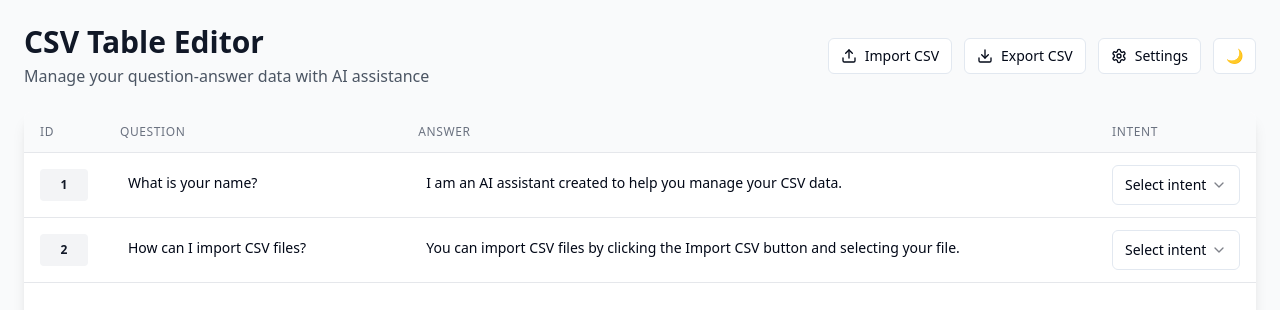
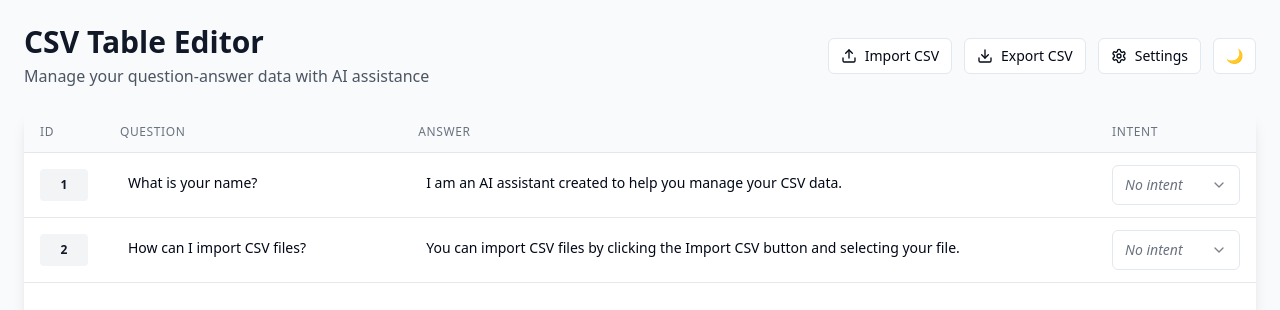
Before and after one commit to EssamSoft/ChatTrainerAI, a React (Vite) app: page / in a window 1280 px wide. Shown: the top 310 px of the page. Built offline with nearby package versions, Linux system fonts and the light colour scheme.

Commit message:
Fix: IntentSelect error
Prevent empty string value in SelectItem to fix the error.

```diff
--- a/src/components/CSVTable/IntentSelect.tsx
+++ b/src/components/CSVTable/IntentSelect.tsx
@@ -11,13 +11,21 @@ interface IntentSelectProps {
 export const IntentSelect = ({ value, onChange }: IntentSelectProps) => {
   const { intentOptions } = useCSVStore();
 
+  const handleValueChange = (newValue: string) => {
+    // Convert the placeholder value back to empty string
+    onChange(newValue === 'no-intent' ? '' : newValue);
+  };
+
+  // Convert empty string to placeholder value for the select
+  const selectValue = value === '' ? 'no-intent' : value;
+
   return (
-    <Select value={value} onValueChange={onChange}>
+    <Select value={selectValue} onValueChange={handleValueChange}>
       <SelectTrigger className="w-full">
         <SelectValue placeholder="Select intent" />
       </SelectTrigger>
       <SelectContent className="bg-white dark:bg-slate-800 border-gray-200 dark:border-slate-700">
-        <SelectItem value="">
+        <SelectItem value="no-intent">
           <span className="text-gray-500 italic">No intent</span>
         </SelectItem>
         {intentOptions.map((intent) => (
```
